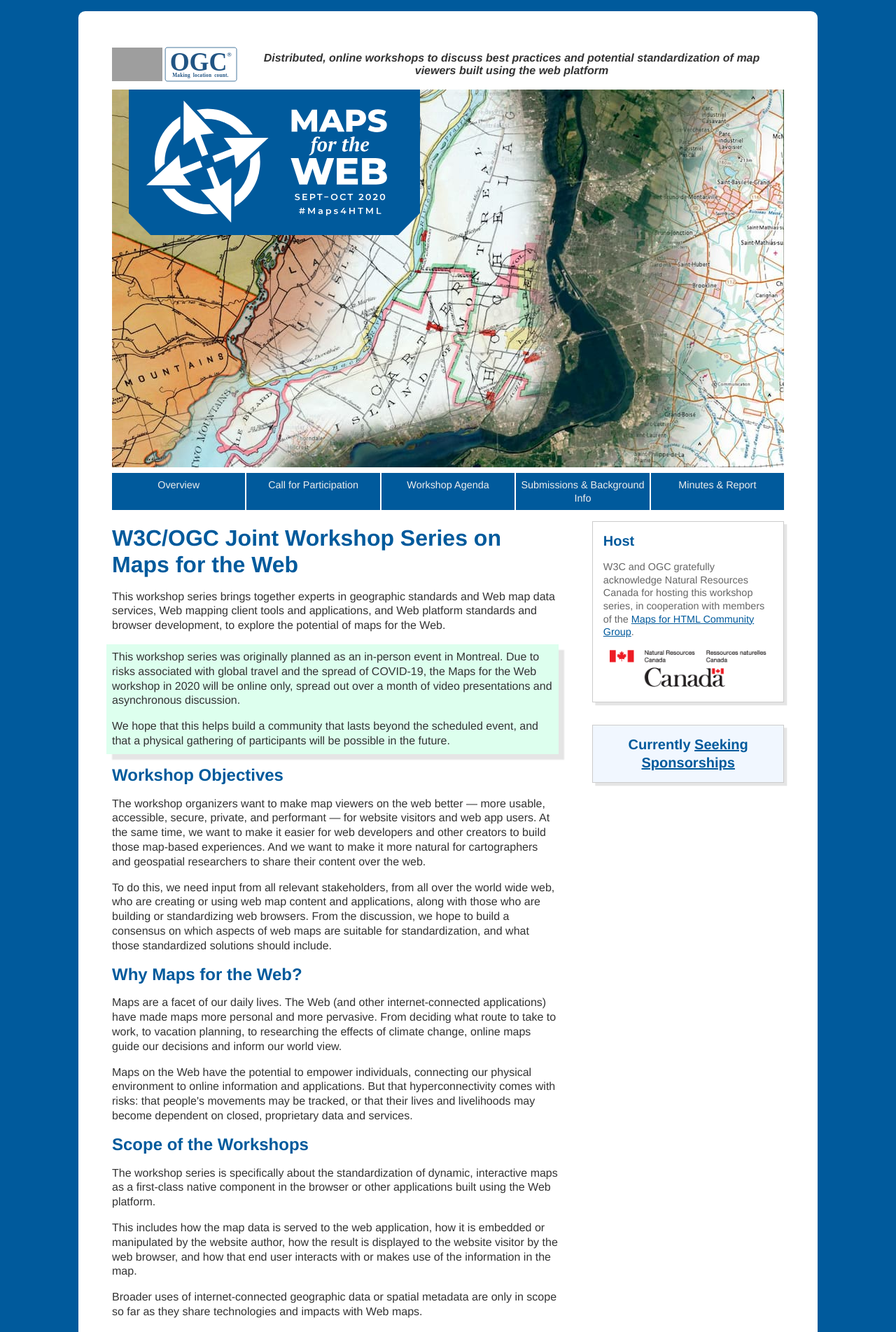
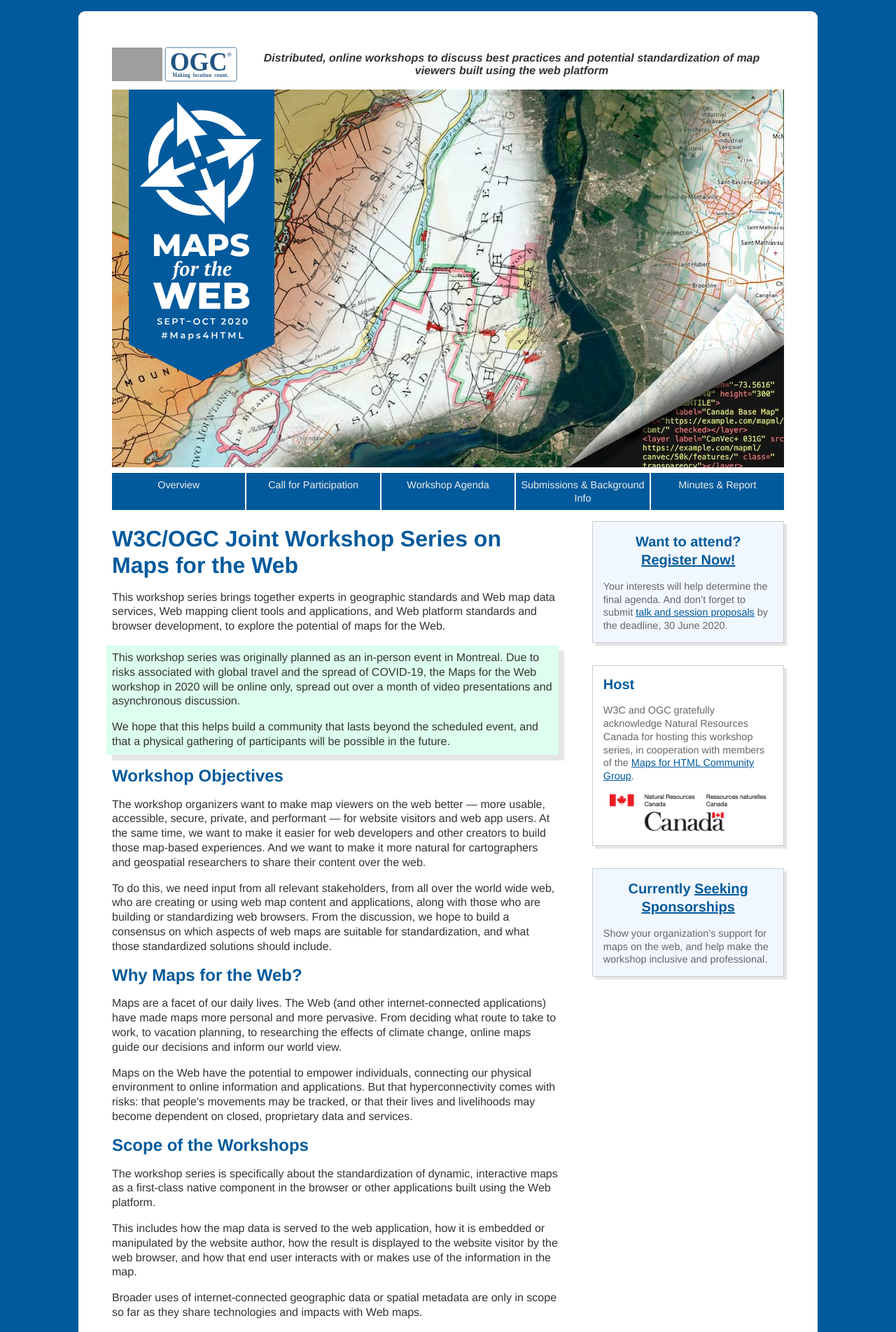
Before and after one commit to Maps4HTML/Maps4HTML-Workshop-2020, a Jekyll site: the page built from index.html, in a window 1280 px wide. Shown: the top 1904 px of the page at 70% size. Built offline with Jekyll 4.4.1, drawn with Linux system fonts in a browser that asks for light colours.

Commit message:
Add Registration call-to-action to sidebar
And add some text to the sponsorship CTA

```diff
--- /dev/null
+++ b/_includes/register-cta.html
@@ -0,0 +1,12 @@
+<aside class="box box-register box-emphasis" id="register-now">
+    <p class="cta">
+      Want to attend?<br/>
+      <a href="https://www.w3.org/2002/09/wbs/1/maps2020/">Register Now!</a>
+    </p>
+    <p>
+      Your interests will help determine the final agenda.
+      And don’t forget to submit
+      <a href="{{ relBase }}/call-for-participation#how-to-participate">talk and session proposals</a>
+      by the deadline, 30 June 2020.
+    </p>
+</aside>
--- a/_includes/sponsors.html
+++ b/_includes/sponsors.html
@@ -18,8 +18,12 @@
       <a href="{{ relBase }}/sponsorship">Sponsorship package info.</a>
     </p>
   {% else %}
-    <p class="seeking-sponsors">
+    <p class="cta">
       Currently <a href="{{ relBase }}/sponsorship">Seeking Sponsorships</a>
+    </p>
+    <p>
+      Show your organization’s support for maps on the web,
+      and help make the workshop inclusive and professional.
     </p>
   {% endif %}
 </aside>
--- a/_layouts/default.html
+++ b/_layouts/default.html
@@ -33,6 +33,7 @@
       <h1>{{page.title | default: site.title}}</h1>
       {{ content }}
     </main>
+    {% include register-cta.html %}
     {% include host.html %}
     {% include sponsors.html %}
     {% include footer.html %}
--- a/assets/css/style.css
+++ b/assets/css/style.css
@@ -15,6 +15,7 @@
   display: grid;
   grid-template:
     "header header   " min-content
+    "main   sidebar-0" min-content
     "main   sidebar-1" min-content
     "main   sidebar-2" 1fr
     "footer footer   " min-content
@@ -40,6 +41,9 @@
 }
 body > footer {
   grid-area: footer;
+}
+.box-register {
+  grid-area: sidebar-0;
 }
 .box-host {
   grid-area: sidebar-1;
@@ -833,7 +837,7 @@
   padding: 0.3em;
 }
 
-.seeking-sponsors {
+.cta {
   color: #005a9c;
   font-size: 1.25rem;
   font-weight: 700;
```
